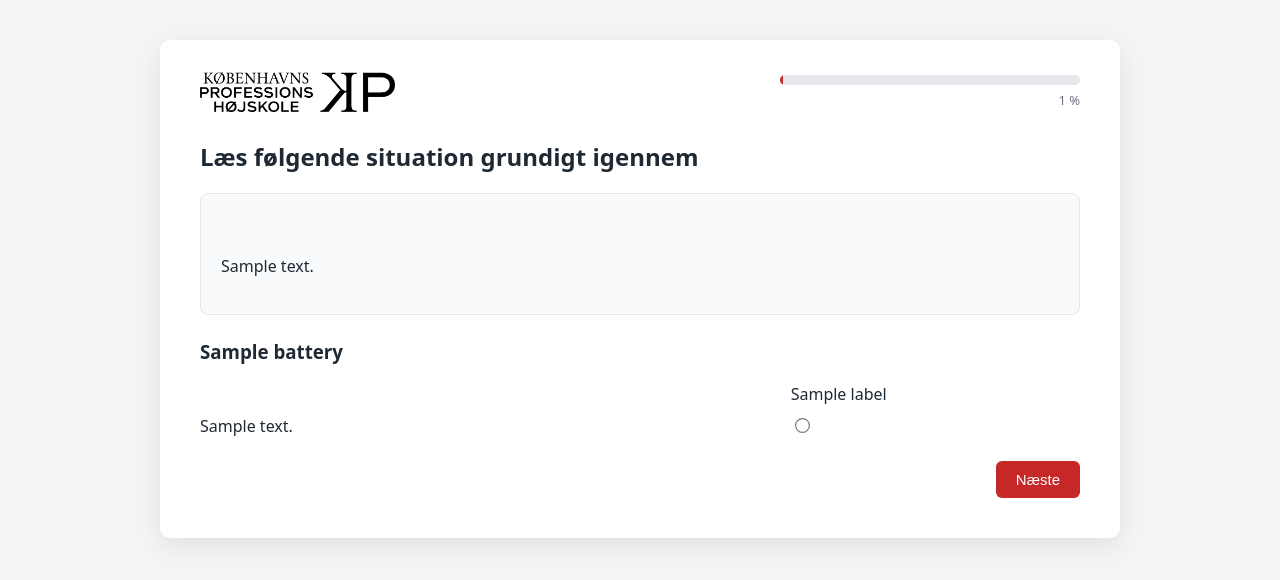
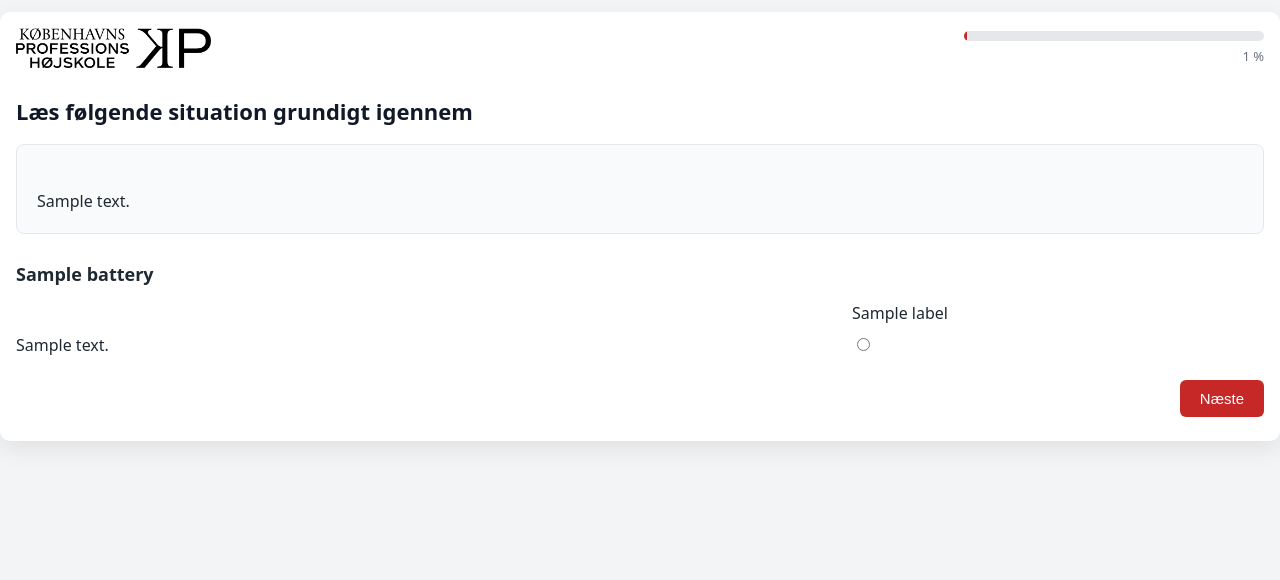
Before and after one commit to runehlomholt/BLOCKS, a FastAPI app: template app/templates/vignette.html in a window 1280 px wide. Shown: the top 580 px of the page. Run offline with FastAPI, Linux system fonts and the light colour scheme; the template is opened without the code that fills it: most values are stand-ins (such as "Sample title", 1, 10 or a date in 2020); parts of the project's set-up code (start-up, migrations or seed data) failed here and were passed over; some libraries are stand-ins or nearby versions.

Commit message:
Refactor CSS styles for improved layout and design

```diff
--- a/app/static/style.css
+++ b/app/static/style.css
@@ -20,12 +20,13 @@ body {
 ================================================= */
 
 .page {
-  max-width: 960px;
-  margin: 40px auto;
+  width: 100%;
+  max-width: 100%;
+  margin: 12px auto;
   background: #ffffff;
   border-radius: 10px;
   box-shadow: 0 8px 24px rgba(0, 0, 0, 0.08);
-  padding: 32px 40px 40px;
+  padding: 16px 16px 24px;
 }
 
 /* =================================================
@@ -36,6 +37,7 @@ body {
   display: flex;
   align-items: center;
   justify-content: space-between;
+  gap: 16px;
   margin-bottom: 28px;
 }
 
@@ -47,6 +49,7 @@ body {
 
 .logo {
   height: 40px;
+  max-width: 100%;
 }
 
 /* =================================================
@@ -80,6 +83,17 @@ body {
 }
 
 /* =================================================
+   Instruction
+================================================= */
+
+.instruction {
+  margin: 0 0 18px;
+  font-size: 22px;
+  font-weight: 700;
+  color: #111827;
+}
+
+/* =================================================
    Vignette box
 ================================================= */
 
@@ -91,57 +105,110 @@ body {
   margin-bottom: 24px;
 }
 
-.vignette-box h2 {
-  margin: 0 0 14px;
-  font-size: 18px;
-  font-weight: 600;
-}
-
-.vignette-text p {
-  margin: 0 0 10px 0;
-}
-
 .vignette-text {
   font-size: 16px;
   line-height: 1.5;
   white-space: pre-line;
+  margin: 0;
 }
 
 /* =================================================
-   Question matrix
+   Battery block
 ================================================= */
+
+.battery-block {
+  margin-top: 28px;
+  margin-bottom: 24px;
+}
+
+.battery-heading {
+  margin: 0 0 16px;
+  font-size: 18px;
+  font-weight: 600;
+  color: #1f2933;
+}
+
+/* =================================================
+   Matrix layout
+================================================= */
+
+.matrix-scroll {
+  width: 100%;
+  overflow-x: hidden;
+}
 
 .matrix {
   width: 100%;
+  max-width: 100%;
+  table-layout: auto;
   border-collapse: collapse;
-  margin-bottom: 36px;
+  margin-bottom: 0;
+}
+
+.matrix col.col-question {
+  width: auto;
+}
+
+.matrix col.col-option {
+  width: 1%;
+}
+
+.matrix th,
+.matrix td {
+  min-width: 0;
 }
 
 .matrix thead th {
-  font-size: 14px;
+  font-size: 12px;
   font-weight: 600;
-  padding: 10px 8px;
+  padding: 8px 6px;
   text-align: center;
   color: #374151;
+  line-height: 1.2;
+  vertical-align: bottom;
+}
+
+.matrix thead th:first-child {
+  text-align: left;
+}
+
+.matrix thead th.option,
+.matrix td.option {
+  white-space: nowrap;
+  text-align: center;
+  padding-left: 8px;
+  padding-right: 8px;
+}
+
+.matrix tbody tr:nth-child(odd) {
+  background-color: #f3dede;
+}
+
+.matrix tbody tr:nth-child(even) {
+  background-color: #ffffff;
 }
 
 .matrix tbody td {
-  padding: 12px 8px;
-  border-top: 1px solid #e5e7eb;
+  padding: 12px 6px;
+  border-top: none;
+  vertical-align: middle;
 }
 
-.matrix tbody tr:nth-child(odd) {
-  background-color: #fafafa;
+.matrix td.question-text {
+  width: 100%;
+  font-size: 14px;
+  line-height: 1.35;
+  text-align: left;
+  white-space: normal !important;
+  word-break: break-word !important;
+  overflow-wrap: anywhere !important;
+  hyphens: auto;
+  padding-right: 14px;
 }
 
-.matrix .question-text {
-  width: 42%;
-  font-size: 15px;
-  text-align: left;
-}
-
-.matrix .option {
-  text-align: center;
+.matrix td.option input[type="radio"] {
+  margin: 0;
+  transform: scale(1.05);
 }
 
 /* =================================================
@@ -149,7 +216,6 @@ body {
 ================================================= */
 
 input[type="radio"] {
-  transform: scale(1.15);
   cursor: pointer;
 }
 
@@ -159,11 +225,10 @@ input[type="radio"] {
 
 .navigation {
   display: flex;
-  justify-content: flex-end;   /* right-align buttons */
+  justify-content: flex-end;
   align-items: center;
   margin-top: 24px;
 }
-
 
 button {
   font-size: 15px;
@@ -202,7 +267,7 @@ button:disabled {
   padding: 32px;
   background: #ffffff;
   border-radius: 8px;
-  box-shadow: 0 6px 18px rgba(0,0,0,0.08);
+  box-shadow: 0 6px 18px rgba(0, 0, 0, 0.08);
 }
 
 .attention-box h2 {
```
